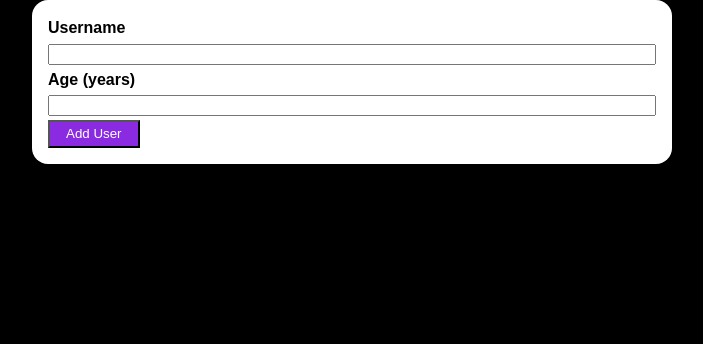
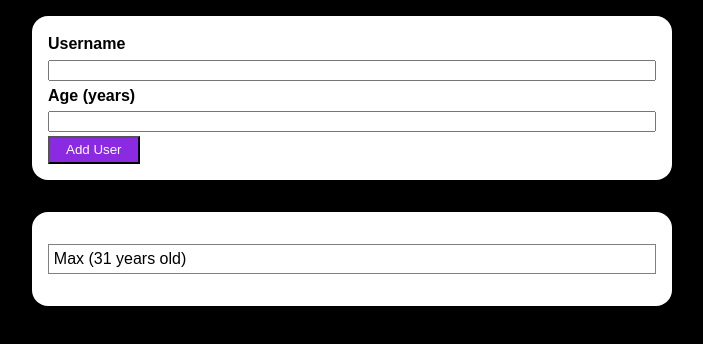
Before and after one commit to thysia-zosa/react-course, a React (Create React App) app in the folder user-app/: page / in a window 1280 px wide. Shown: the top 344 px of the page, without its empty margins (288-991 px from the left). Built offline with nearby package versions, Linux system fonts and the light colour scheme.

Commit message:
Add basic UserList

```diff
--- a/user-app/src/App.js
+++ b/user-app/src/App.js
@@ -4,7 +4,7 @@ import UserList from './components/users/UserList';
 import styles from './App.module.css';
 
 function App() {
-  const [userList, setUserList]=useState([]);
+  const [userList, setUserList]=useState([1]);
   return (
     <div className={styles.app}>
       <AddUserForm />
--- a/user-app/src/components/UI/Card.module.css
+++ b/user-app/src/components/UI/Card.module.css
@@ -3,5 +3,5 @@
   width: 100%;
   background-color: white;
   padding: 1rem;
-  box-shadow: 9px;
+  margin: 1rem 0;
 }
--- a/user-app/src/components/users/UserList.js
+++ b/user-app/src/components/users/UserList.js
@@ -1,5 +1,12 @@
+import Card from "../UI/Card";
 import styles from "./UserList.module.css";
 
-const UserList = () => {};
+const UserList = () => {
+  return (
+    <Card>
+      <p className={styles.userListItem}>Max (31 years old)</p>
+    </Card>
+  )
+};
 
 export default UserList;
--- a/user-app/src/components/users/UserList.module.css
+++ b/user-app/src/components/users/UserList.module.css
@@ -0,0 +1,4 @@
+.userListItem {
+  border: 1px solid gray;
+  padding: 0.3rem;
+}
```
